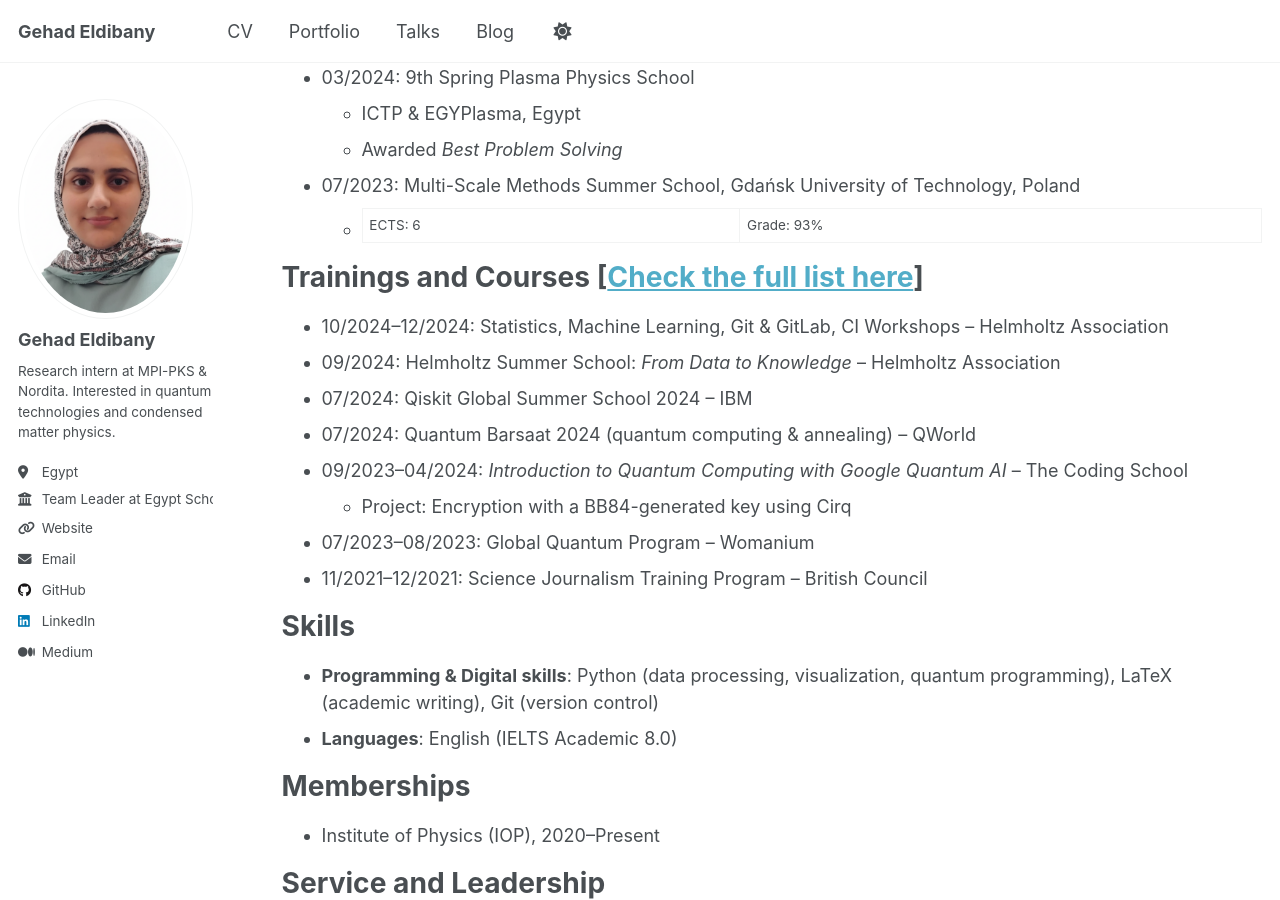
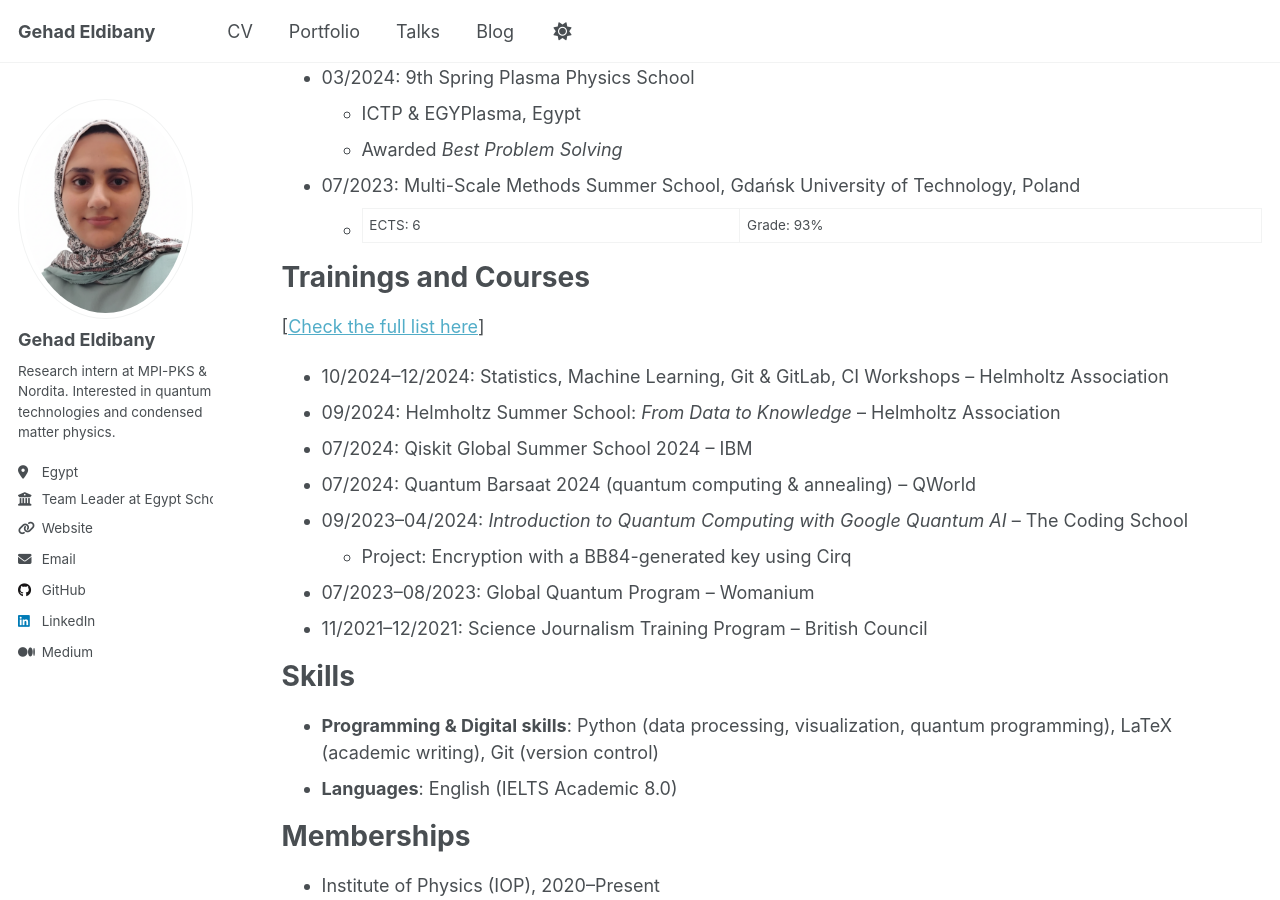
Before and after one commit to gehadibany/gehadibany.github.io, a Jekyll site: the page built from _pages/cv.md, in a window 1280 px wide and 900 px high, scrolled down 1277 px. Built offline with Jekyll 4.4.1, drawn with Linux system fonts in a browser that asks for light colours; a script that is not in the unit is left out.

Commit message:
CV updated

```diff
--- a/_pages/cv.md
+++ b/_pages/cv.md
@@ -58,8 +58,9 @@ Conferences and Schools
 * 07/2023: Multi-Scale Methods Summer School, Gdańsk University of Technology, Poland
   * ECTS: 6 | Grade: 93%
 
-Trainings and Courses [[Check the full list here](https://www.linkedin.com/in/gehadibany/details/certifications/)]
+Trainings and Courses
 ======
+[[Check the full list here](https://www.linkedin.com/in/gehadibany/details/certifications/)]
 * 10/2024–12/2024: Statistics, Machine Learning, Git & GitLab, CI Workshops – Helmholtz Association
 * 09/2024: Helmholtz Summer School: *From Data to Knowledge* – Helmholtz Association
 * 07/2024: Qiskit Global Summer School 2024 – IBM
```
